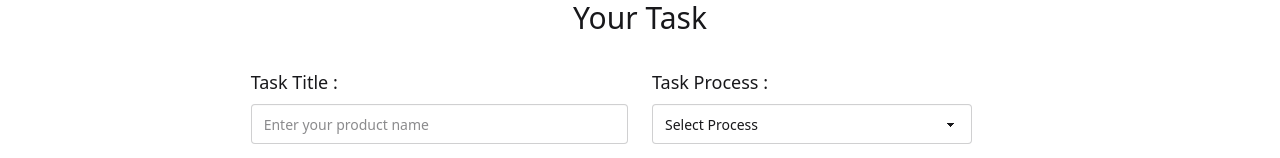
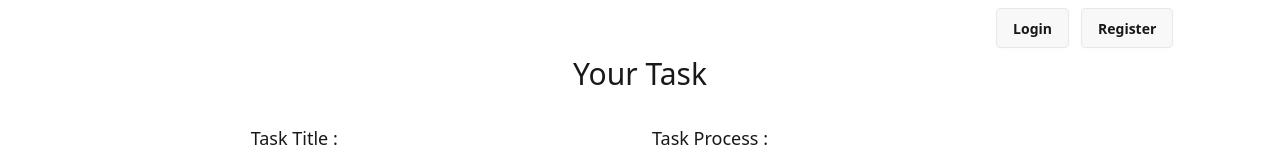
Before and after one commit to RMABID/task-management-, a React (Vite) app: page / in a window 1280 px wide. Shown: the top 158 px of the page. Built offline with nearby package versions, Linux system fonts and the light colour scheme; no server answers.

Commit message:
login btn and register btn

```diff
--- a/src/components/AddTaskForm.jsx
+++ b/src/components/AddTaskForm.jsx
@@ -1,9 +1,14 @@
+import { useNavigate } from "react-router-dom";
+import useAuth from "../hooks/useAuth";
 import useAxiosPublice from "../hooks/useAxiosPublice";
 
 const AddTaskForm = () => {
+  const { user } = useAuth();
+  const navigate = useNavigate();
   const axiosPublice = useAxiosPublice();
   const handleSubmit = async (e) => {
     e.preventDefault();
+
     const task_title = e.target.task_title.value;
     const description = e.target.description.value;
     const category = e.target.category.value;
@@ -13,6 +18,11 @@ const AddTaskForm = () => {
       description,
       category,
     };
+
+    if (!user?.email) {
+      return navigate("/login");
+    }
+
     try {
       await axiosPublice.post("/task", newTask);
     } catch (error) {
--- a/src/page/Home.jsx
+++ b/src/page/Home.jsx
@@ -1,11 +1,30 @@
+import { Link } from "react-router-dom";
 import AddTaskForm from "../components/AddTaskForm";
 import Done from "../components/Done";
 import InProgress from "../components/InProgress";
 import ToDo from "../components/ToDo";
+import useAuth from "../hooks/useAuth";
 
 const Home = () => {
+  const { user, logOut } = useAuth();
   return (
     <div className="w-10/12 mx-auto">
+      <div className="flex justify-end my-2 gap-4">
+        {user ? (
+          <button className="btn" onClick={logOut}>
+            Log out
+          </button>
+        ) : (
+          <div className="flex items-center gap-3">
+            <Link to={"/login"} className="btn">
+              Login
+            </Link>
+            <Link to={"/register"} className="btn">
+              Register
+            </Link>
+          </div>
+        )}
+      </div>
       <AddTaskForm />
       <section className="md:flex  mx-auto justify-between items-center gap-8 my-24">
         <ToDo />
```
